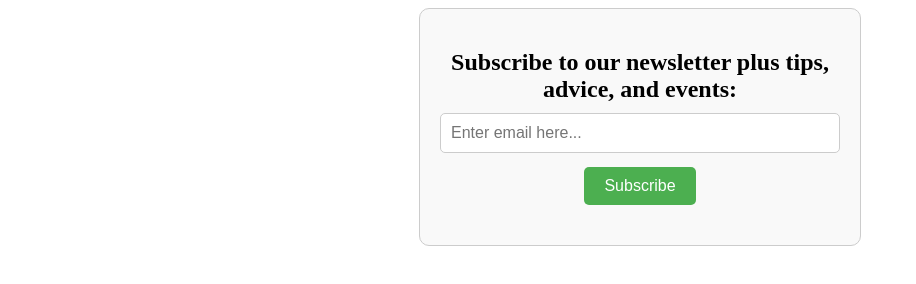
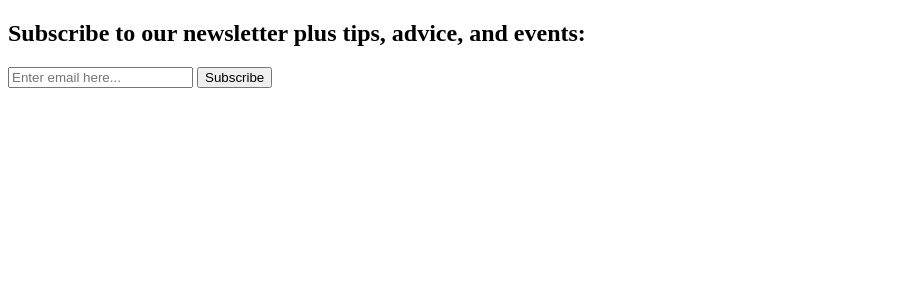
Before and after one commit to hudsonmeadors/subscription-form, a plain HTML site: page index.html in a window 1280 px wide. Shown: the whole page, without its empty margins (0-916 px from the left). Drawn offline with Linux system fonts and the light colour scheme.

Commit message:
Update index.html

```diff
--- a/index.html
+++ b/index.html
@@ -1,50 +1,14 @@
 <!DOCTYPE html>
-<html>
+<html lang="en">
 <head>
-  <style>
-    .form-container {
-      text-align: center;
-      max-width: 400px;
-      margin: auto;
-      padding: 20px;
-      border: 1px solid #ccc;
-      border-radius: 10px;
-      background-color: #f9f9f9;
-    }
-    .form-container h2 {
-      font-size: 1.5em;
-      margin-bottom: 10px;
-    }
-    .form-container input[type="email"] {
-      padding: 10px;
-      font-size: 1em;
-      width: calc(100% - 22px);
-      margin-bottom: 10px;
-      border: 1px solid #ccc;
-      border-radius: 5px;
-    }
-    .form-container input[type="submit"] {
-      background-color: #4CAF50;
-      color: white;
-      border: none;
-      padding: 10px 20px;
-      text-align: center;
-      text-decoration: none;
-      display: inline-block;
-      font-size: 1em;
-      margin: 4px 2px;
-      cursor: pointer;
-      border-radius: 5px;
-    }
-    .form-container p {
-      margin-top: 10px;
-    }
-  </style>
+  <meta charset="UTF-8">
+  <meta name="viewport" content="width=device-width, initial-scale=1.0">
+  <title>Subscribe Form</title>
 </head>
 <body>
   <div class="form-container">
     <h2>Subscribe to our newsletter plus tips, advice, and events:</h2>
-    <form id="subscribeForm">
+    <form id="subscribeForm" action="https://script.google.com/macros/s/AKfycbxScXTctAve_97VvUDVvA8X2Fd2NwukQGqKG-o8SIesPazW7m1ShtiakbrQAsrGEN_r/exec" method="POST">
       <input type="email" id="email" name="email" placeholder="Enter email here..." required>
       <input type="submit" value="Subscribe">
       <p id="response"></p>
@@ -56,7 +20,7 @@
       event.preventDefault();
       var email = document.getElementById('email').value;
       var responseElement = document.getElementById('response');
-      var url = 'https://script.google.com/macros/s/AKfycbwqg1U4B4KaLnmIASt8ysvl0ZauN17e-xVwR0bYxg2ojbdKMpIGU7jMIZECPRlpUqFp/exec'; // Replace with your Google Apps Script URL
+      var url = 'https://script.google.com/macros/s/AKfycbxScXTctAve_97VvUDVvA8X2Fd2NwukQGqKG-o8SIesPazW7m1ShtiakbrQAsrGEN_r/exec'; // Replace with your Google Apps Script URL
 
       fetch(url, {
         method: 'POST',
@@ -65,9 +29,12 @@
         },
         body: 'email=' + encodeURIComponent(email),
       })
-      .then(response => response.text())
-      .then(data => {
-        responseElement.textContent = data;
+      .then(response => {
+        if (response.ok) {
+          window.location.href = 'https://www.groovestorytime.org'; // Replace with your Thank You page URL
+        } else {
+          throw new Error('Network response was not ok');
+        }
       })
       .catch(error => {
         responseElement.textContent = 'Error: ' + error.message;
```
